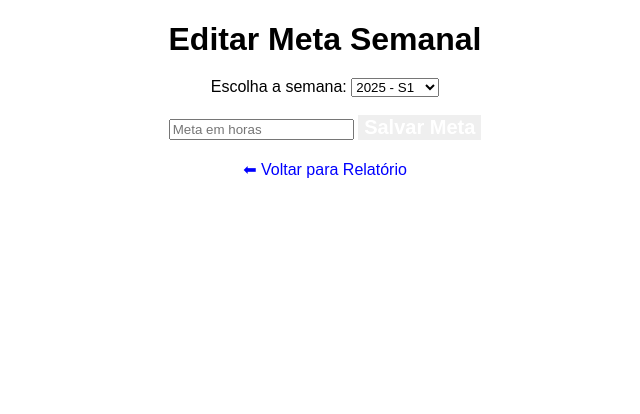
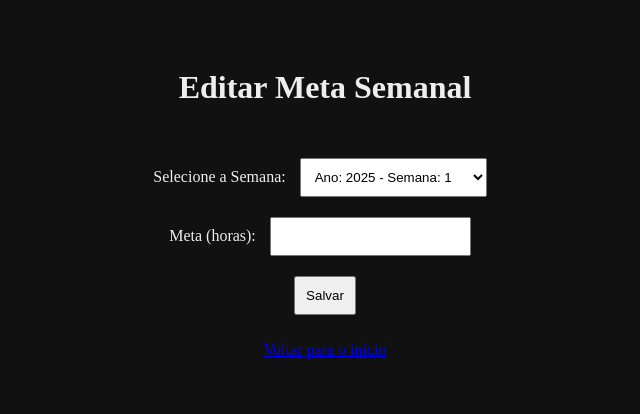
Before and after one commit to fabiohcf/Registro-de-Produtividade-Simplificado, a Flask app: page /meta in a window 1280 px wide. Shown: the top 414 px of the page, without its empty margins (315-955 px from the left). Run offline with Flask 3, Linux system fonts and the light colour scheme; data comes from the database, SQL or seed files in the repository.

Commit message:
Ajusta rota de meta obrigatória e layout da meta.html

```diff
--- a/app.py
+++ b/app.py
@@ -22,9 +22,11 @@
 
         if tipo and tempo_liquido and tempo_bruto:
             salvar_sessao(descricao, tipo, tempo_liquido, tempo_bruto)
-            semana = datetime.today().isocalendar()[1]
+            hoje = datetime.today()
+            semana = hoje.isocalendar()[1]
+            ano = hoje.year
             if not verificar_meta_existente(semana):
-                return redirect(url_for('meta'))
+                return redirect(url_for('meta', ano=ano, semana=semana))
             return redirect(url_for('index'))
         else:
             return redirect(url_for('index'))
@@ -32,20 +34,29 @@
 
 @app.route('/meta', methods=['GET', 'POST'])
 def meta():
+    ano = request.args.get('ano', type=int)
+    semana = request.args.get('semana', type=int)
+
     conn = sqlite3.connect('sessoes.db')
     cursor = conn.cursor()
 
-    # Buscar semanas já existentes com ano
-    cursor.execute("SELECT DISTINCT ano, semana FROM metas UNION SELECT DISTINCT strftime('%Y', data), strftime('%W', data) FROM sessoes")
+    cursor.execute("""
+        SELECT DISTINCT ano, semana FROM metas
+        UNION
+        SELECT DISTINCT strftime('%Y', data), strftime('%W', data) FROM sessoes
+    """)
     semanas_existentes = list(set((int(a), int(s)) for a, s in cursor.fetchall()))
     semanas_existentes.sort()
 
     if request.method == 'POST':
-        semana_ano = request.form['semana_ano']
-        ano, semana = map(int, semana_ano.split('-'))
-        meta = int(request.form['meta']) * 60  # converte para minutos, se necessário
+        if ano and semana:
+            semana_ano = f"{ano}-{semana}"
+        else:
+            semana_ano = request.form['semana_ano']
+            ano, semana = map(int, semana_ano.split('-'))
 
-        # Atualiza se existir, senão insere
+        meta = int(request.form['meta']) * 60  # salva em minutos
+
         cursor.execute("SELECT 1 FROM metas WHERE semana = ? AND ano = ?", (semana, ano))
         if cursor.fetchone():
             cursor.execute("UPDATE metas SET meta_semanal = ? WHERE semana = ? AND ano = ?", (meta, semana, ano))
@@ -57,9 +68,30 @@
         return redirect(url_for('index'))
 
     conn.close()
-    return render_template('meta.html', semanas_existentes=semanas_existentes)
+    return render_template(
+        'meta.html',
+        semanas_existentes=semanas_existentes,
+        obrigatorio_ano=ano,
+        obrigatorio_semana=semana
+    )
 
 
+
+def tempo_str_para_minutos(tempo):
+    if isinstance(tempo, int):
+        return tempo  # já é minuto
+    if isinstance(tempo, str):
+        h, m, s = tempo.split(':')
+        return int(h) * 60 + int(m) + int(s) / 60
+    raise ValueError(f"Formato de tempo inválido: {tempo}")
+
+
+# Função para lidar com datas que podem ter hora junto ou não
+def parse_data(data_str):
+    try:
+        return datetime.strptime(data_str, '%Y-%m-%d')
+    except ValueError:
+        return datetime.strptime(data_str, '%Y-%m-%d %H:%M:%S')
 
 @app.route('/relatorio')
 def relatorio():
@@ -70,11 +102,14 @@
     sessoes = cursor.fetchall()
 
     semanas = {}
+
     for tempo, data in sessoes:
-        dt = datetime.strptime(data, '%Y-%m-%d')
+        dt = parse_data(data)
         ano, semana, _ = dt.isocalendar()
-        minutos = int(tempo)
+
+        minutos = tempo_str_para_minutos(tempo)
         horas = minutos / 60
+
         key = f"{ano}-S{semana}"
 
         if key not in semanas:
@@ -100,14 +135,14 @@
     for key in ordered:
         realizado = semanas.get(key, {}).get('total', 0)
         meta = metas.get(key, 0)
-        sessoes = semanas.get(key, {}).get('sessoes', 0)
+        sessoes_count = semanas.get(key, {}).get('sessoes', 0)
 
         cor = 'rgba(255, 60, 60, 0.7)' if realizado < meta else 'rgba(75, 192, 75, 0.7)'
 
         valores.append(round(realizado, 2))
         cores.append(cor)
         metas_lista.append(round(meta, 2))
-        sessoes_lista.append(sessoes)
+        sessoes_lista.append(sessoes_count)
 
     return render_template(
         'relatorio.html',
--- a/database.py
+++ b/database.py
@@ -35,8 +35,8 @@
     conn = sqlite3.connect('sessoes.db')
     cursor = conn.cursor()
     cursor.execute('''
-        INSERT INTO sessoes (descricao, tipo, tempo_liquido, tempo_bruto, data_hora)
-        VALUES (?, ?, ?, ?, datetime('now'))
+        INSERT INTO sessoes (descricao, tipo, tempo_liquido, tempo_bruto, data)
+        VALUES (?, ?, ?, ?, date('now'))
     ''', (descricao, tipo, tempo_liquido, tempo_bruto))
     conn.commit()
     conn.close()
--- a/templates/meta.html
+++ b/templates/meta.html
@@ -3,24 +3,42 @@
 <head>
   <meta charset="UTF-8" />
   <title>Meta Semanal</title>
-    <link rel="stylesheet" href="{{ url_for('static', filename='style.css') }}">
+  <style>
+    body { background: #111; color: #eee; text-align: center; padding: 40px; }
+    form { display: inline-block; margin-top: 20px; }
+    input, select, button { padding: 10px; margin: 10px; }
+  </style>
 </head>
 <body>
+
+  {% if obrigatorio_ano and obrigatorio_semana %}
+    <h1>Defina a meta desta semana</h1>
+    <p>Semana {{ obrigatorio_semana }} de {{ obrigatorio_ano }}</p>
+  {% else %}
     <h1>Editar Meta Semanal</h1>
-    <form method="POST">
-        <label for="semana_ano">Escolha a semana:</label>
+  {% endif %}
+
+  <form method="post">
+    {% if obrigatorio_ano and obrigatorio_semana %}
+      <input type="hidden" name="semana_ano" value="{{ obrigatorio_ano }}-{{ obrigatorio_semana }}">
+    {% else %}
+      <label for="semana_ano">Selecione a Semana:</label>
       <select name="semana_ano" id="semana_ano" required>
         {% for ano, semana in semanas_existentes %}
-                <option value="{{ ano }}-{{ semana }}">
-                    {{ ano }} - S{{ semana }}
-                </option>
+          <option value="{{ ano }}-{{ semana }}">Ano: {{ ano }} - Semana: {{ semana }}</option>
         {% endfor %}
       </select>
-        <br><br>
-        <input type="number" name="meta" placeholder="Meta em horas" required>
-        <button type="submit">Salvar Meta</button>
+    {% endif %}
+
+    <br>
+    <label for="meta">Meta (horas):</label>
+    <input type="number" name="meta" id="meta" min="1" required>
+
+    <br>
+    <button type="submit">Salvar</button>
   </form>
-    <a href="{{ url_for('relatorio') }}">⬅ Voltar para Relatório</a>
+
+  <p><a href="{{ url_for('index') }}">Voltar para o início</a></p>
 
 </body>
 </html>
--- a/templates/relatorio.html
+++ b/templates/relatorio.html
@@ -4,7 +4,7 @@
   <meta charset="UTF-8" />
   <title>Relatório Semanal</title>
 
-  <link rel="stylesheet" href="{{ url_for('static', filename='relatorio.css') }}">
+  <link rel="stylesheet" href="{{ url_for('static', filename='style_relatorio.css') }}">
   <script src="https://cdn.jsdelivr.net/npm/chart.js"></script>
   <script src="https://cdn.jsdelivr.net/npm/chartjs-plugin-datalabels"></script>
 
```
Lines whose indentation alone changed are shown as unchanged.
